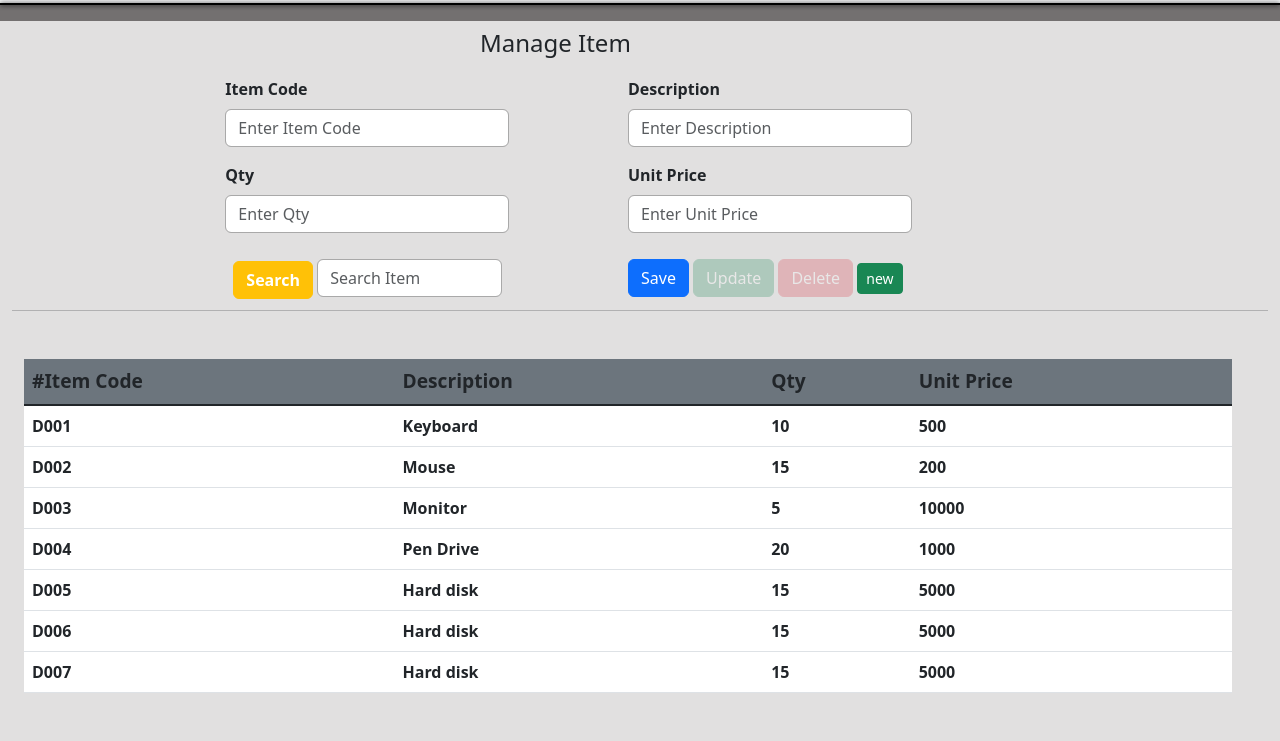
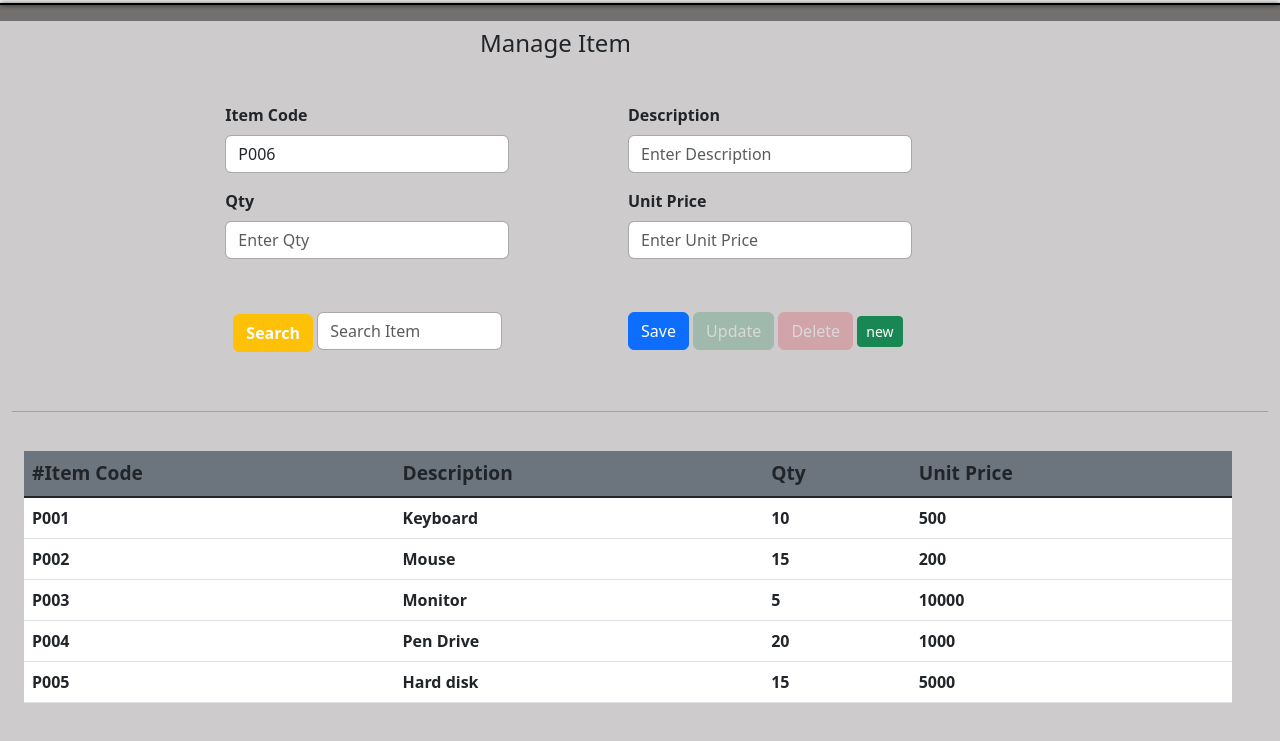
Before and after one commit to Dilshan7542/IJSE-My-POS-System, a plain HTML site: page index.html in a window 1280 px wide. Both pictures are taken after a click on the link "Item". Shown: the part 59-800 px from the top of the page. Drawn offline with Linux system fonts and the light colour scheme.

Commit message:
add some information

```diff
--- a/assets/style/style.css
+++ b/assets/style/style.css
@@ -2,6 +2,7 @@
 body{
     margin: 0;
     padding: 0;
+    background-color: rgba(169, 165, 165, 0.35) ;
 }
 
 input{
--- a/controller/ItemController.js
+++ b/controller/ItemController.js
@@ -11,8 +11,13 @@ export class ItemController {
         $("#searchItem").on("keyup", this.handelSearchItem.bind(this));
         this.itemList = itemList;
         this.loadItemTable();
+        this.initialize();
     }
+    initialize() {
+        let id = itemList.length+1+"";
+        $("#itemCode").val("P"+id.padStart(3,"0"));
 
+    }
     handelSaveItem() {
         for (let item of this.itemList) {
             if (item._code === $("#itemCode").val()) {
@@ -32,7 +37,7 @@ export class ItemController {
     }
 
     isValid() {
-        let code = /^D([0-9]){3,3}$/;
+        let code = /^P([0-9]){3,3}$/;
         let qty = /^(-)?([0-9]){1,5}$/;
         let unitPrice = /^\d+(\.\d)?\d*$/;
 
@@ -160,6 +165,8 @@ export class ItemController {
         $("#itemUnitPrice").val("");
         $("#manageItemSection input").css("border-color","darkgray");
     }
+
+
 }
 
 let itemController = new ItemController();
--- a/controller/OrderController.js
+++ b/controller/OrderController.js
@@ -119,6 +119,8 @@ export class OrderController {
                 this.orderDetailList.push(e);
             });
             this.orderDetailListTM=[];
+        }else{
+            alert("please pay the cash!!!")
         }
 
     }
--- a/db/db.js
+++ b/db/db.js
@@ -11,13 +11,12 @@ customerList.push(new Customer("C004","Danapala","Gampaha",121250.00));
 customerList.push(new Customer("C005","Gunapala","Kurunagale",15250.00));
 
 var itemList=[];
-itemList.push(new Item("D001","Keyboard",10,500.00));
-itemList.push(new Item("D002","Mouse",15,200.00));
-itemList.push(new Item("D003","Monitor",5,10000.00));
-itemList.push(new Item("D004","Pen Drive",20,1000.00));
-itemList.push(new Item("D005","Hard disk",15,5000.00));
-itemList.push(new Item("D006","Hard disk",15,5000.00));
-itemList.push(new Item("D007","Hard disk",15,5000.00));
+itemList.push(new Item("P001","Keyboard",10,500.00));
+itemList.push(new Item("P002","Mouse",15,200.00));
+itemList.push(new Item("P003","Monitor",5,10000.00));
+itemList.push(new Item("P004","Pen Drive",20,1000.00));
+itemList.push(new Item("P005","Hard disk",15,5000.00));
+
 
 var orderList=[];
 orderList.push(new Order("D005",new Date().toISOString().split("T")[0],new Date().toLocaleTimeString(),"C001","0","1000.00"));
--- a/index.html
+++ b/index.html
@@ -15,8 +15,7 @@
 <header>
     <nav class="navbar navbar-expand-lg bg-secondary-subtle">
         <div class="container-fluid">
-            <a class="navbar-brand fw-bold fs-4" href="#"><img src="./assets/img/icons8-spring-boot-48.png" alt=""
-                                                               width="15%">My POS System</a>
+            <a class="navbar-brand fw-bold fs-4" href="#"><img src="./assets/img/icons8-spring-boot-48.png" alt=""  width="15%">My POS System</a>
             <button class="navbar-toggler" type="button" data-bs-toggle="collapse"
                     data-bs-target="#navbarSupportedContent" aria-controls="navbarSupportedContent"
                     aria-expanded="false" aria-label="Toggle navigation">
@@ -113,7 +112,7 @@
     </main>
     <main id="item-page" class="container-xxl" style="display:none;">
         <section class="row">
-            <section class="col col-xxl-12 row mt-2 justify-content-center" id="manageItemSection">
+            <section class="col col-xxl-12 h-50 row mt-2 justify-content-center" id="manageItemSection">
                 <aside class="col-12 row justify-content-center">
                     <h4 class="col-3">Manage Item</h4>
                 </aside>
@@ -154,7 +153,7 @@
                 </aside>
             </section>
             <hr>
-            <section class="col-12">
+            <section class="col-12 ">
                 <table class="table  bg-white">
                     <thead class="bg-secondary">
                     <tr>
@@ -254,9 +253,9 @@
                     </table>
                 </section>
               <!--  Purchase Order Section-->
-                <section class="col-4 row align-items-end">
+                <section class="col-4 row align-items-end ">
 
-                    <section class="col-lg-12 col-sm-12 bg-white container-xxl mt-2 h-75" id="orderPaymentContainer" >
+                    <section class="col-lg-12 col-sm-12 bg-white container-xxl mt-2 h-75 ms-1" id="orderPaymentContainer" >
                         <section class="row  pt-3 fw-bold">
                             <div class="col-12 text-danger">
                                 <span class="">Total :</span>
```
